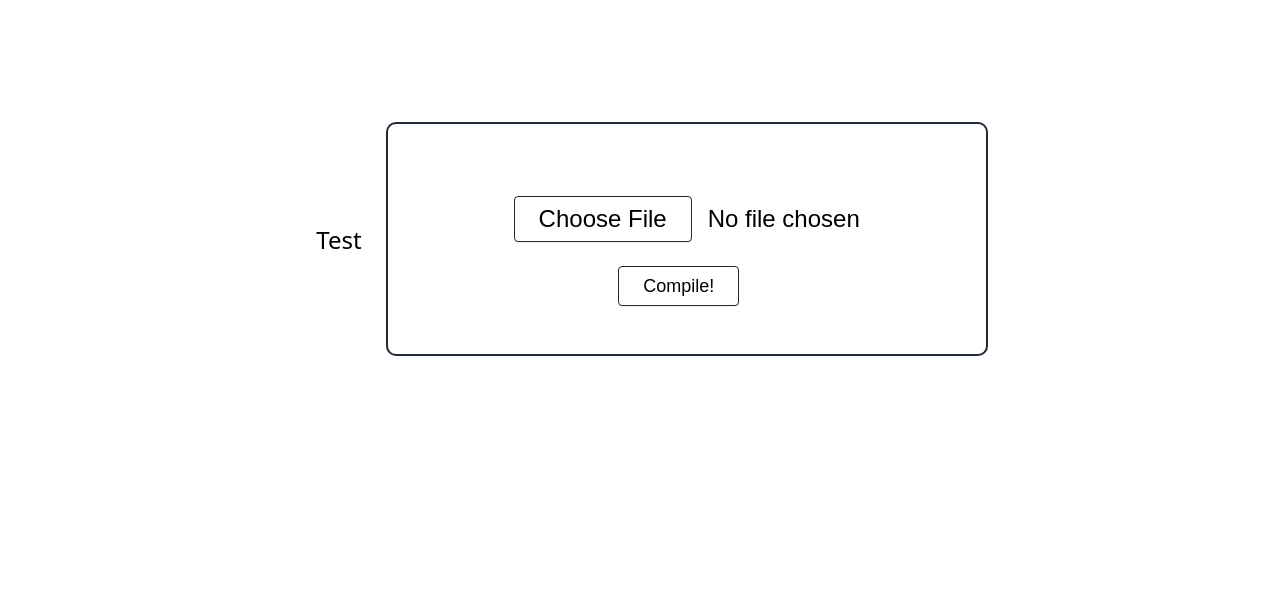
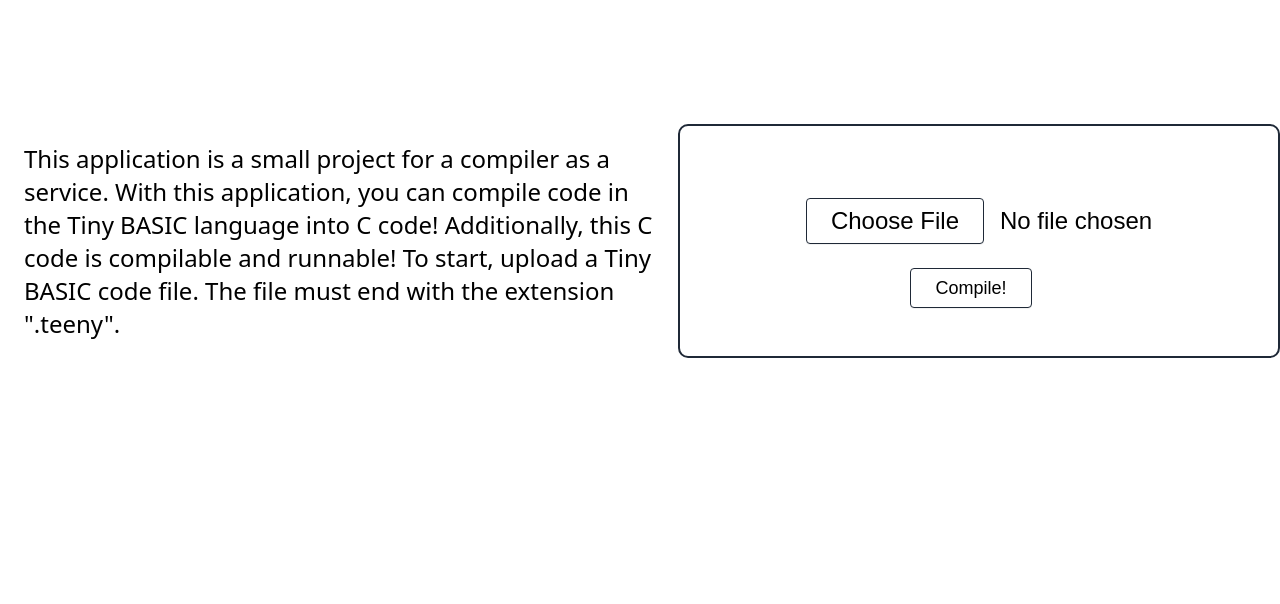
Before and after one commit to Teddies1/TeenyTinyCompiler, a Flask app: page / in a window 1280 px wide. Shown: the part 113-717 px from the top of the page. Run offline with Flask 3, Linux system fonts and the light colour scheme.

Commit message:
fixed blob showing at the bottom of page

```diff
--- a/templates/index.html
+++ b/templates/index.html
@@ -12,10 +12,13 @@
     </div>
     <div class="middle-section">
         <div class="description">
-            Test
+            This application is a small project for a compiler as a service. With this application, you can compile code in the
+            Tiny BASIC language into C code! Additionally, this C code is compilable and runnable!
+
+            To start, upload a Tiny BASIC code file. The file must end with the extension ".teeny".
         </div>
         <form id="uploadForm" enctype="multipart/form-data">
-            <input type="file" id="fileInput" name="fileInput" accept=".txt">
+            <input type="file" id="fileInput" name="fileInput" accept=".txt" required>
             <button type="submit">Compile!</button>
         </form>
     </div>
@@ -41,6 +44,7 @@
                 a.href = url;
                 a.download = "compiledoutput.c";
                 document.body.appendChild(a);
+                a.style = "display: none";
                 a.click();
                 window.URL.revokeObjectURL(url);
             });
```
